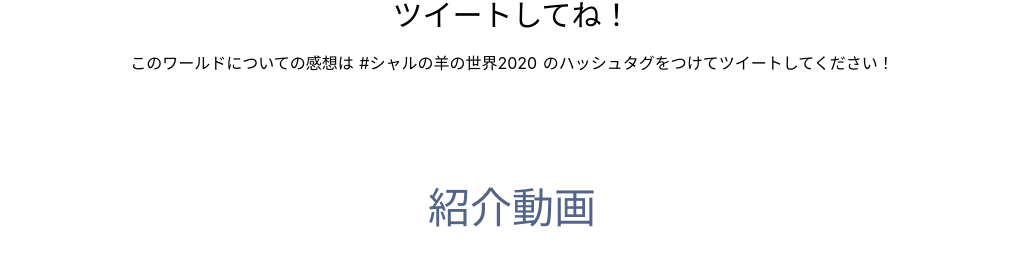
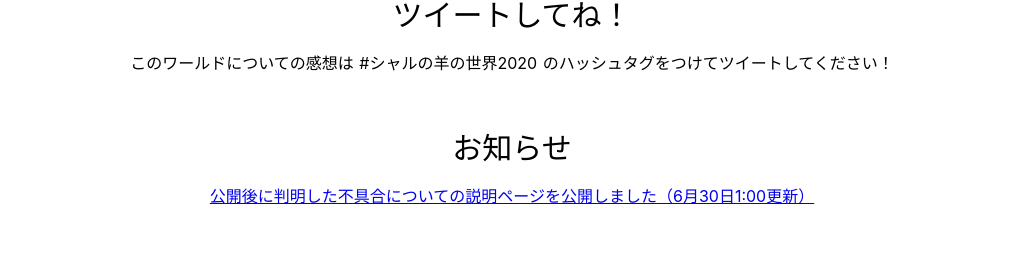
Before and after one commit to karia/shimamura-charlotte-bd, a Nuxt app: page / in a window 1280 px wide. Shown: the part 822-1079 px from the top of the page, without its empty margins (128-1151 px from the left). Built offline with nearby package versions, Linux system fonts and the light colour scheme.

Commit message:
トップページからエラッタへのリンクを追加

```diff
--- a/pages/index.vue
+++ b/pages/index.vue
@@ -18,6 +18,11 @@
         ツイートしてね！
       </h3>
       <p>このワールドについての感想は #シャルの羊の世界2020 のハッシュタグをつけてツイートしてください！</p>
+
+      <h3 class="sectiontitle">
+        お知らせ
+      </h3>
+      <p><a href="/errata">公開後に判明した不具合についての説明ページを公開しました（6月30日1:00更新）</a></p>
 
       <section class="movie">
         <h2 class="subtitle">
```
